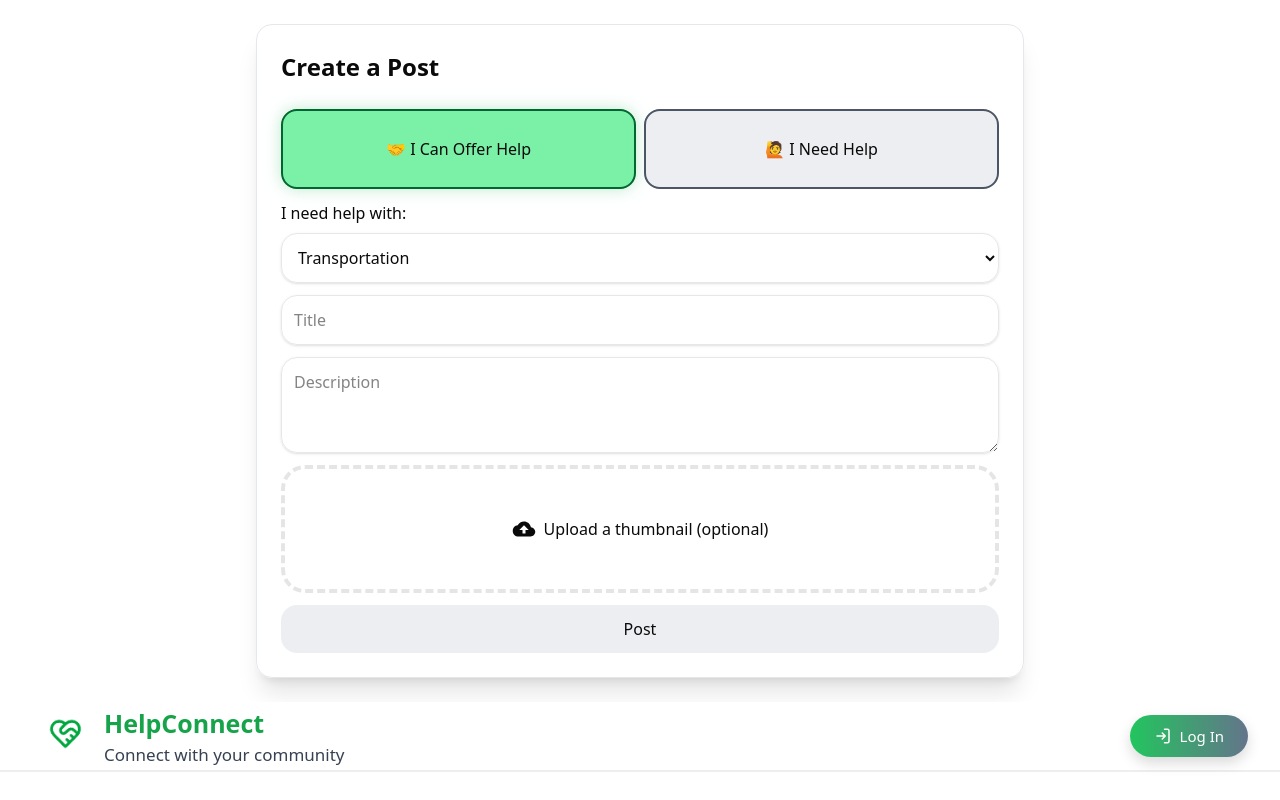
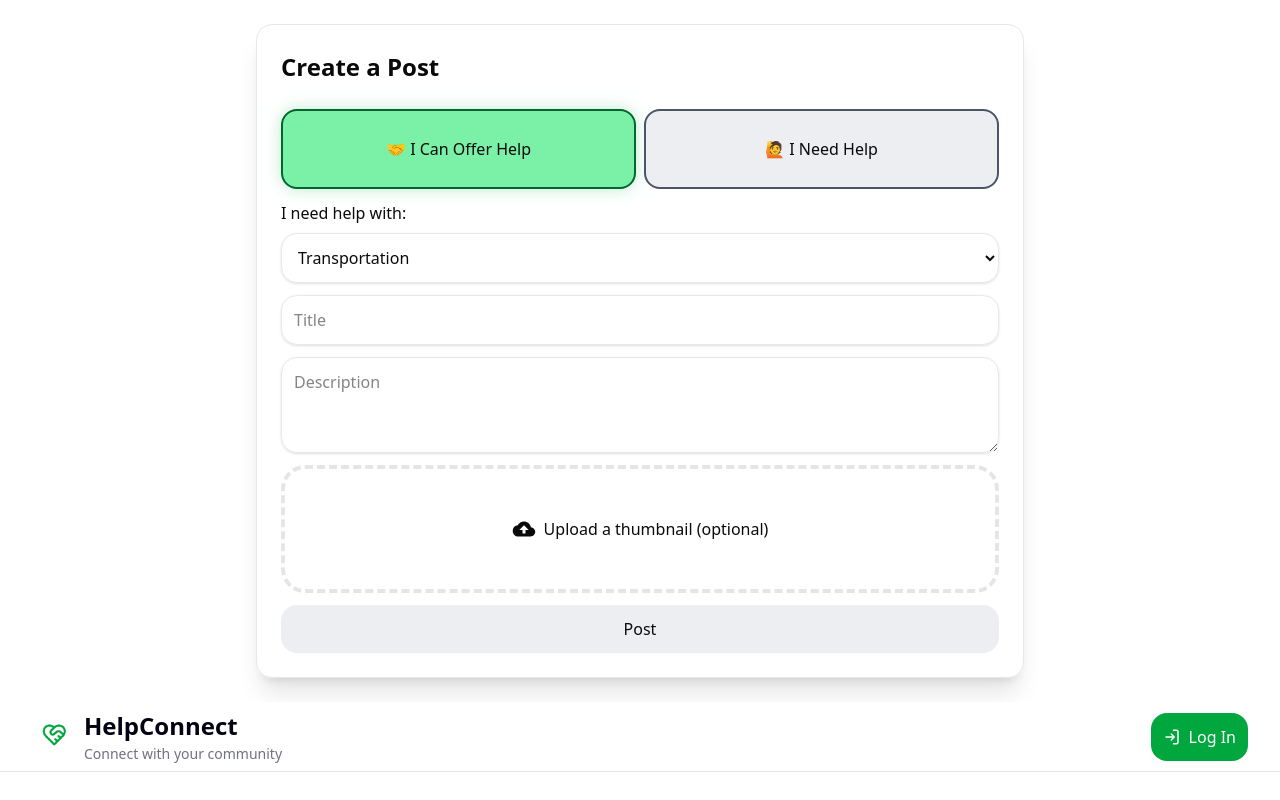
Before and after one commit to MiksuNy/web-project, a React (Vite) app in the folder frontend/: page / in a window 1280 px wide. Built offline with nearby package versions, Linux system fonts and the light colour scheme.

Commit message:
refactor: migrate header to global design system

```diff
--- a/frontend/src/components/Header.css
+++ /dev/null
@@ -1,62 +0,0 @@
-.header {
-  height: 70px;
-  padding: 0 32px;
-  background: #fff;
-  border-bottom: 2px solid #eee;
-  display: flex;
-  align-items: center;
-  justify-content: space-between;
-}
-
-.header-left {
-  display: flex;
-  align-items: center;
-  gap: 12px;
-}
-
-.logo {
-  width: 60px;
-  height: 60px;
-  background-image: url("../assets/pics/logo.png");
-  background-size: contain;
-  background-repeat: no-repeat;
-  background-position: center;
-}
-
-.text h1 {
-  font-size: 25px;
-  color: #16a34a;
-  margin: 0;
-  margin-top: 1;
-
-}
-
-.text span {
-  font-size: 17px;
-  color: #374151;
-
-}
-
-.login-btn {
-  background: linear-gradient(90deg, #22c55e, #64748b);
-  color: #ffffff;
-  border: none;
-
-  padding: 10px 24px;
-  border-radius: 999px;
-
-  font-size: 15px;
-  font-weight: 500;
-
-  display: flex;
-  align-items: center;
-  gap: 8px;
-
-  cursor: pointer;
-  box-shadow: 0 6px 14px rgba(0, 0, 0, 0.15);
-  transition: all 0.25s ease;
-}
-.login-btn:hover {
-  transform: translateY(-1px);
-  box-shadow: 0 10px 20px rgba(0, 0, 0, 0.2);
-}
--- a/frontend/src/components/Header.jsx
+++ b/frontend/src/components/Header.jsx
@@ -1,4 +1,3 @@
-import "./Header.css";
 import { useNavigate } from "react-router-dom";
 
 const Header = ({
@@ -8,30 +7,41 @@ const Header = ({
   const navigate = useNavigate();
 
   return (
-    <header className="header">
-      <div className="header-left">
-        <div className="logo"></div>
+    <header className="flex justify-between items-center h-[70px] px-8 border-b border-border bg-background">
+      {/* left */}
+      <div className="flex items-center gap-3">
+        <img
+          src="/src/assets/pics/logo.png"
+          alt="HelpConnect logo"
+          className="w-10 h-10 rounded-full object-cover"
+        />
 
-        <div className="text">
-          <h1>{title}</h1>
-          <span>{subtitle}</span>
+        <div className="leading-tight">
+          <h1 className="text-xl font-medium text-primary">{title}</h1>
+          <span className="text-sm text-muted-foreground">{subtitle}</span>
         </div>
       </div>
 
-      <button className="login-btn" onClick={() => navigate("/login")}>
+      {/* right - login CTA */}
+      <button
+          onClick={() => navigate("/login")}
+  className="flex items-center gap-2 px-5 py-2 rounded-full
+             text-white transition"
+  style={{
+    background: "var(--bg-accent1-active)",
+  }}
+>
         <svg width="18" height="18" viewBox="0 0 24 24" fill="none">
-
           <path
             d="M14 3h4a2 2 0 012 2v14a2 2 0 01-2 2h-4"
-            stroke="white"
+            stroke="currentColor"
             strokeWidth="2"
             strokeLinecap="round"
             strokeLinejoin="round"
           />
-
           <path
             d="M4 12h11m0 0l-4-4m4 4l-4 4"
-            stroke="white"
+            stroke="currentColor"
             strokeWidth="2"
             strokeLinecap="round"
             strokeLinejoin="round"
```
